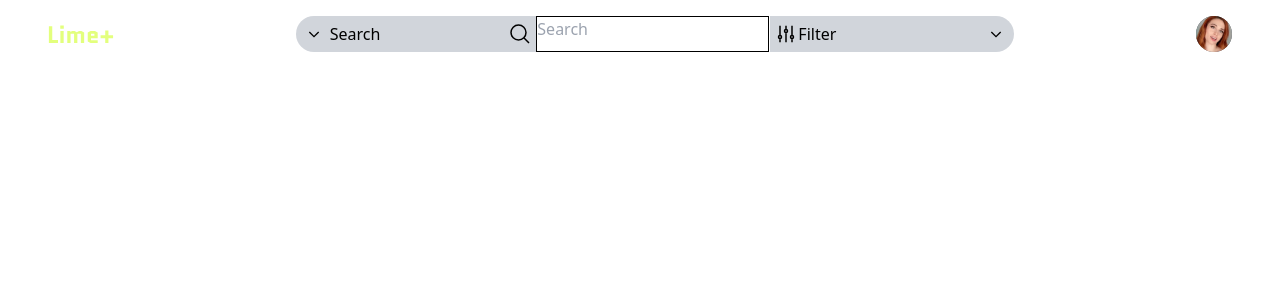
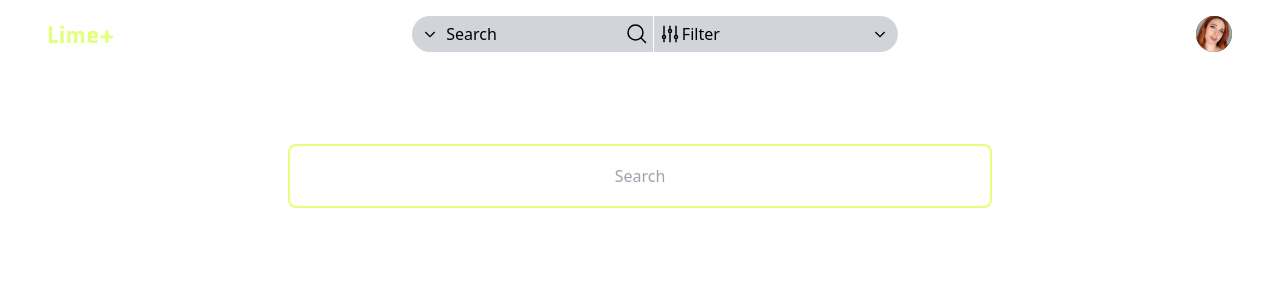
Before and after one commit to n-vh/lime, a React (Vite) app in the folder front/: page / in a window 1280 px wide. Both pictures are taken after a click on the button "Search". Shown: the top 300 px of the page. Built offline with nearby package versions, Linux system fonts and the light colour scheme.

Commit message:
add style to search and filter component

```diff
--- a/front/src/components/Filter.tsx
+++ b/front/src/components/Filter.tsx
@@ -7,13 +7,14 @@ export function Filter() {
   return (
     <>
       {isOpen && (
-        <div className="border border-black">
-          <input type="text" placeholder="Filter" />
-          <ul>
-            <li></li>
-            <li></li>
-            <li></li>
-          </ul>
+        <div className="absolute top-36 left-8 right-8 h-16 rounded-lg border-2 border-[#e3ff7d] lg:left-72 lg:right-72">
+          <input
+            className="h-full w-full rounded-lg text-center
+
+            backdrop-contrast-50"
+            type="text"
+            placeholder="Filter"
+          />
         </div>
       )}
       <button
--- a/front/src/components/Search.tsx
+++ b/front/src/components/Search.tsx
@@ -35,13 +35,14 @@ export function Search() {
         </svg>
       </button>
       {isOpen && (
-        <div className="border border-black">
-          <input type="text" placeholder="Search" />
-          <ul>
-            <li></li>
-            <li></li>
-            <li></li>
-          </ul>
+        <div className="absolute top-36 left-8 right-8 h-16 rounded-lg border-2 border-[#e3ff7d] lg:left-72 lg:right-72">
+          <input
+            className="h-full w-full rounded-lg text-center
+
+            backdrop-contrast-50"
+            type="text"
+            placeholder="Search"
+          />
         </div>
       )}
     </>
--- a/front/src/components/TestParams.tsx
+++ /dev/null
@@ -1,12 +0,0 @@
-import { Link, useParams } from 'react-router-dom';
-
-export function TestParams() {
-  const params = useParams();
-
-  return (
-    <>
-      <h2 className="font-bold underline">Hello from {params.page} Page!</h2>
-      <Link to={'/'}>Go back</Link>
-    </>
-  );
-}
--- a/front/src/main.tsx
+++ b/front/src/main.tsx
@@ -3,7 +3,6 @@ import ReactDOM from 'react-dom/client';
 import { BrowserRouter, Routes, Route } from 'react-router-dom';
 import { Index } from '~/pages/Index';
 import { Navbar } from '~/components/Navbar';
-import { TestParams } from '~/components/TestParams';
 import './index.css';
 
 ReactDOM.createRoot(document.getElementById('root') as HTMLElement).render(
@@ -12,7 +11,6 @@ ReactDOM.createRoot(document.getElementById('root') as HTMLElement).render(
       <Navbar />
       <Routes>
         <Route index element={<Index />} />
-        <Route path="/:page" element={<TestParams />} />
       </Routes>
     </BrowserRouter>
   </React.StrictMode>,
```
